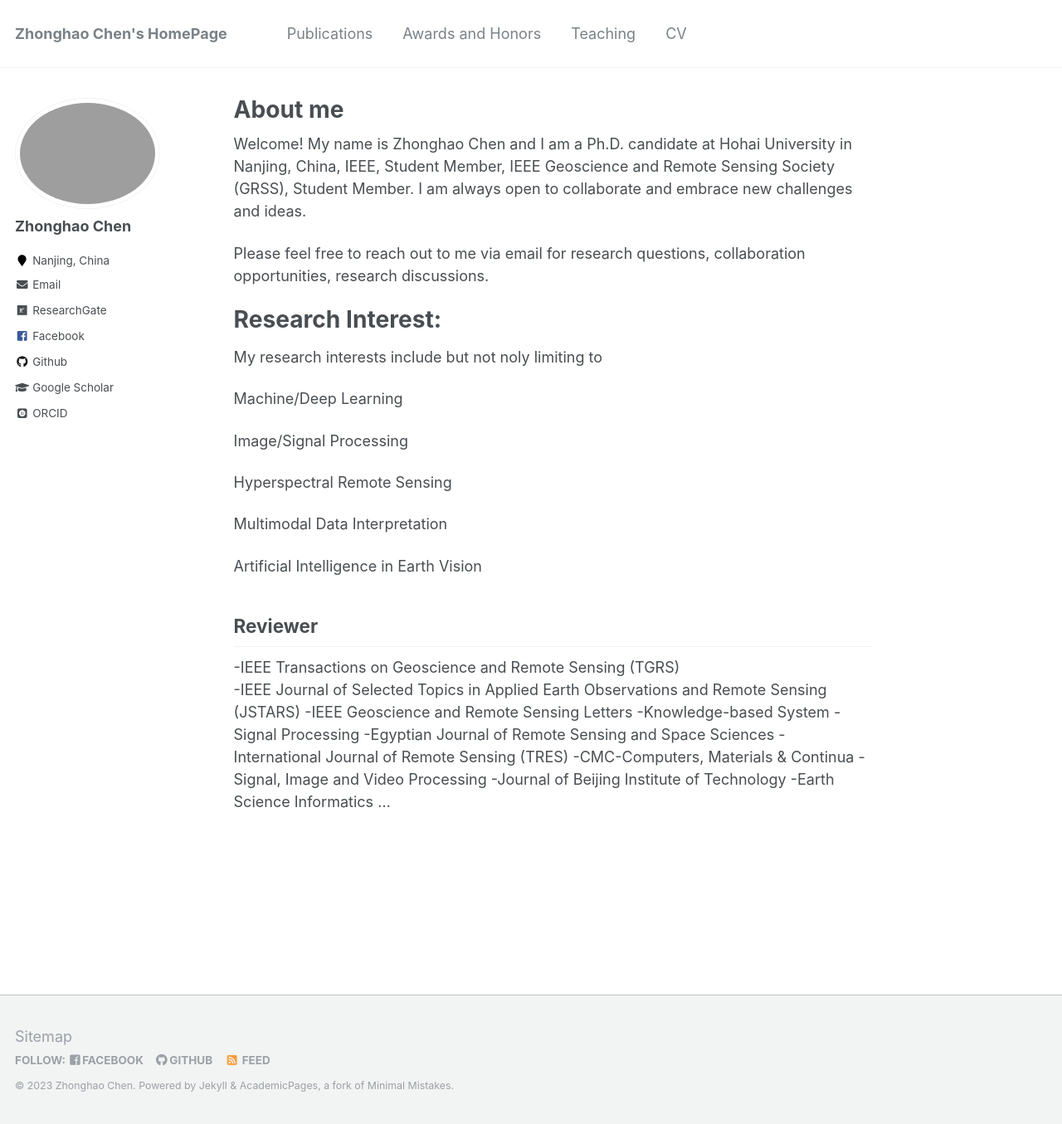
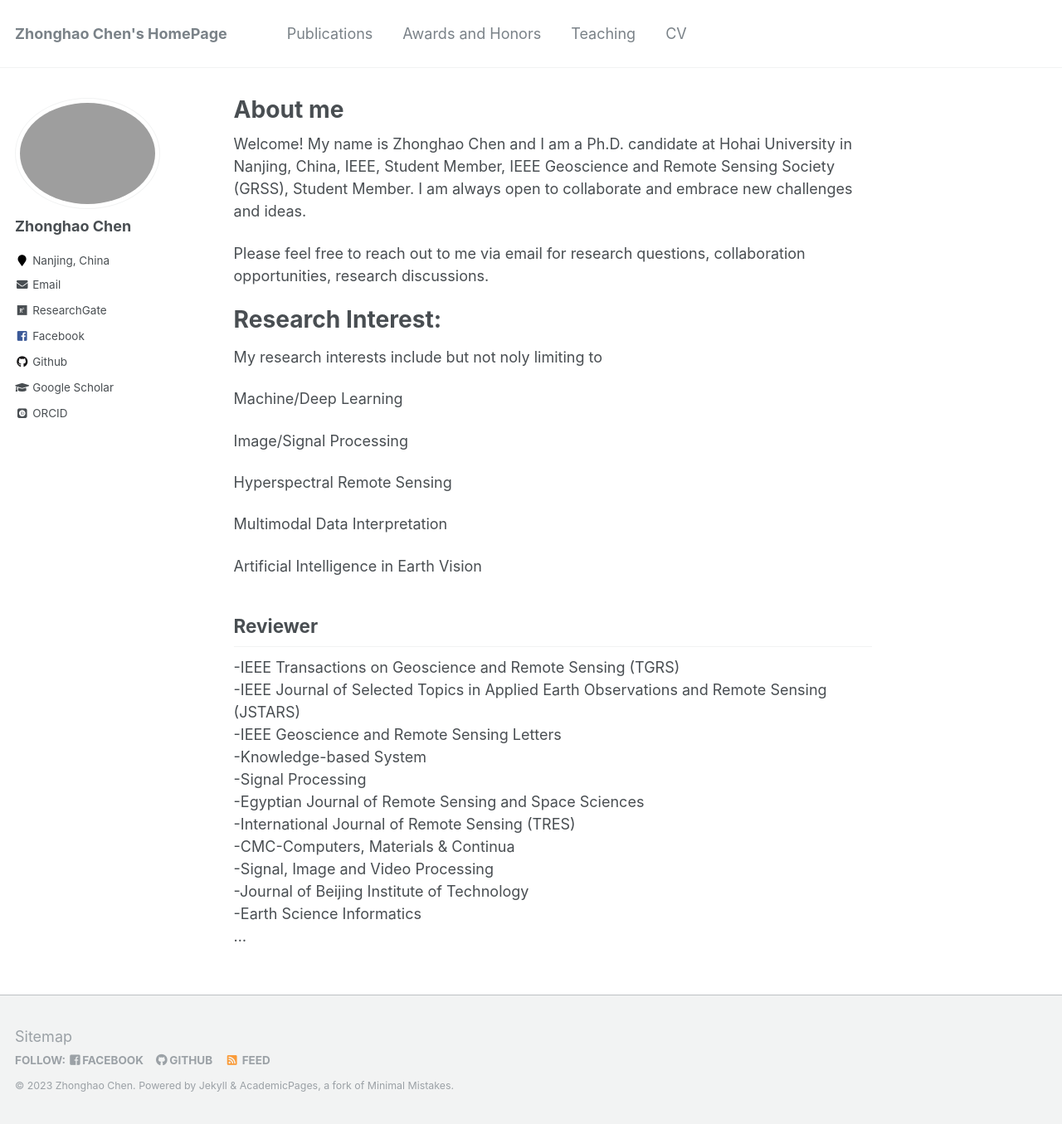
Before and after one commit to zhonghaochen/zhonghaochen.github.io, a Jekyll site: the page built from _pages/about.md, in a window 1280 px wide and 1355 px high. Shown: the whole window at 83% size. Built offline with Jekyll 4.4.1, drawn with Linux system fonts in a browser that asks for light colours; some web fonts are replaced.

```diff
--- a/_pages/about.md
+++ b/_pages/about.md
@@ -32,14 +32,14 @@ Artificial Intelligence in Earth Vision
 Reviewer
 ------
 -IEEE Transactions on Geoscience and Remote Sensing (TGRS)<br>
--IEEE Journal of Selected Topics in Applied Earth Observations and Remote Sensing (JSTARS)
--IEEE Geoscience and Remote Sensing Letters
--Knowledge-based System
--Signal Processing
--Egyptian Journal of Remote Sensing and Space Sciences
--International Journal of Remote Sensing (TRES)
--CMC-Computers, Materials & Continua
--Signal, Image and Video Processing
--Journal of Beijing Institute of Technology
--Earth Science Informatics
+-IEEE Journal of Selected Topics in Applied Earth Observations and Remote Sensing (JSTARS)<br>
+-IEEE Geoscience and Remote Sensing Letters<br>
+-Knowledge-based System<br>
+-Signal Processing<br>
+-Egyptian Journal of Remote Sensing and Space Sciences<br>
+-International Journal of Remote Sensing (TRES)<br>
+-CMC-Computers, Materials & Continua<br>
+-Signal, Image and Video Processing<br>
+-Journal of Beijing Institute of Technology<br>
+-Earth Science Informatics<br>
 ...
```
